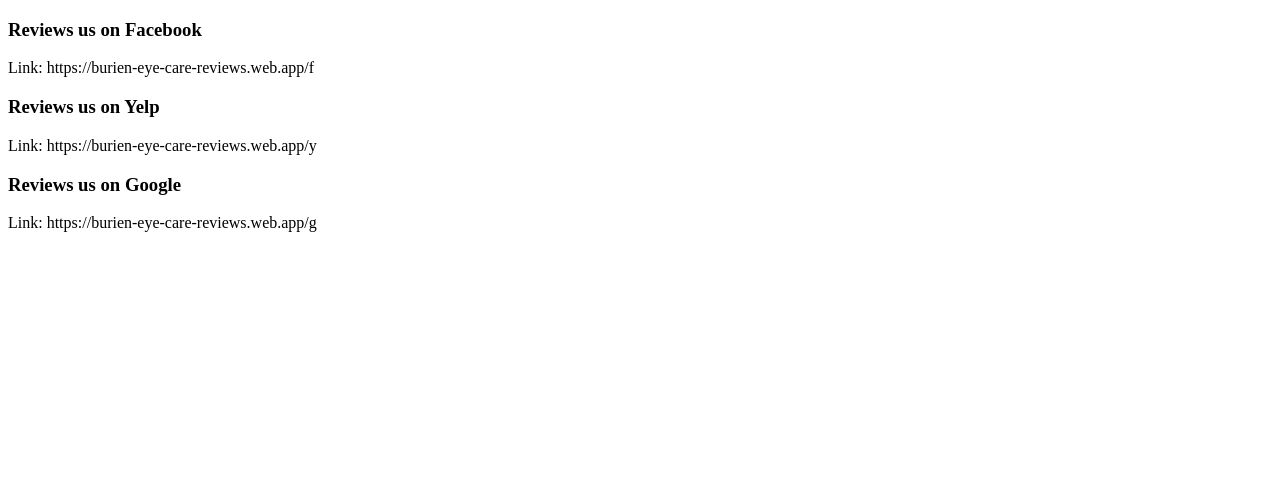
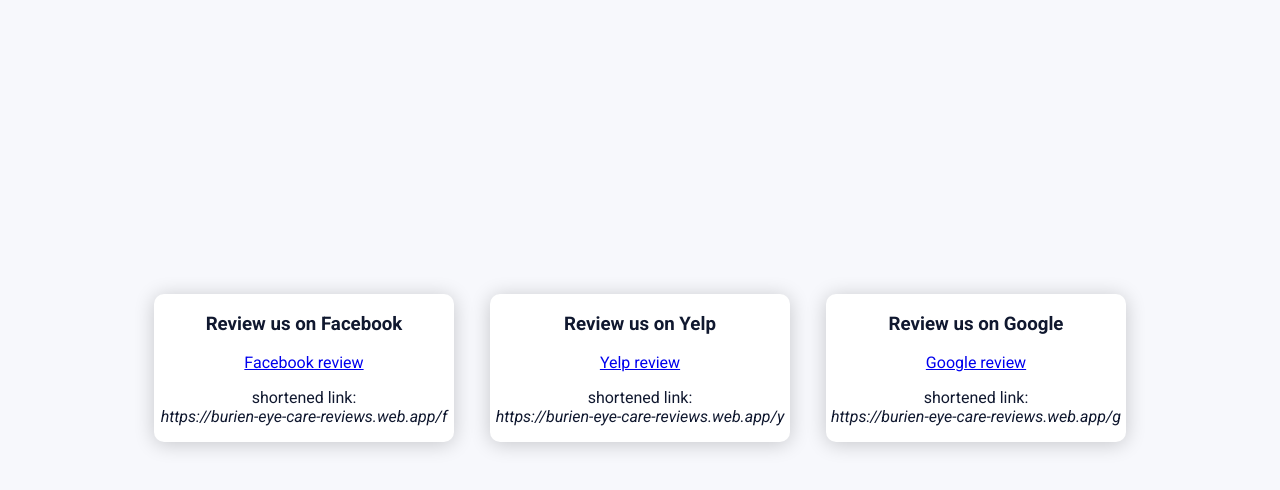
Before and after one commit to fahdfaria/burien-eye-care-reviews, a website: page public/index.html in a window 1280 px wide. Drawn offline with Linux system fonts and the light colour scheme.

Commit message:
adding styles to landing page

```diff
--- a/public/index.html
+++ b/public/index.html
@@ -3,23 +3,32 @@
   <head>
     <meta charset="utf-8">
     <meta name="viewport" content="width=device-width, initial-scale=1">
+    <link rel="stylesheet" href="styles.css">
     <script src="script.js" charset="utf-8"></script>
     <title>Burien Eye Care URL Shortner</title>
     </head>
     <body>
+      <main>
+
       <section class="reviewContainer">
+
         <article class="reviewLinks">
-          <h3>Reviews us on Facebook</h3>
-          <span>Link: <a>https://burien-eye-care-reviews.web.app/f</a> </span>
+          <h3>Review us on Facebook</h3>
+          <a href="https://burien-eye-care-reviews.web.app/f">Facebook review</a>
+          <p>shortened link:<br/><span>https://burien-eye-care-reviews.web.app/f</span></p>
         </article>
         <article class="reviewLinks">
-          <h3>Reviews us on Yelp</h3>
-          <span>Link: <a>https://burien-eye-care-reviews.web.app/y</a> </span>
+          <h3>Review us on Yelp</h3>
+          <a href="https://burien-eye-care-reviews.web.app/y">Yelp review</a>
+          <p>shortened link:<br/><span>https://burien-eye-care-reviews.web.app/y</span></p>
         </article>
         <article class="reviewLinks">
-          <h3>Reviews us on Google</h3>
-          <span>Link: <a>https://burien-eye-care-reviews.web.app/g</a> </span>
+          <h3>Review us on Google</h3>
+          <a href="https://burien-eye-care-reviews.web.app/g">Google review</a>
+          <p>shortened link:<br/><span>https://burien-eye-care-reviews.web.app/g</span></p>
         </article>
+      </main>
+
       </section>
     </body>
 </html>
--- /dev/null
+++ b/public/styles.css
@@ -0,0 +1,38 @@
+@import url("https://fonts.googleapis.com/css2?family=Roboto:ital,wght@0,300;0,400;0,500;0,700;1,400&display=swap");
+
+body{
+  box-sizing: border-box;
+  background-color: #f7f8fc;
+  font-family: "Roboto", sans-serif;
+  color: #10182f;
+}
+
+main{
+  display: flex;
+  justify-content: center;
+  align-items: center;
+  height: 90vh;
+}
+.reviewContainer{
+  display: grid;
+  grid-template-columns: auto auto auto;
+  grid-column-gap: 1rem;
+}
+
+.reviewLinks{
+  margin: 10px;
+  background-color: #fff;
+  border-radius: 10px;
+  box-shadow: 0 2px 20px rgba(0, 0, 0, 0.2);
+  overflow: hidden;
+  width: 300px;
+  text-align: center;
+}
+
+.reviewLinks:hover{
+    box-shadow: 0 8px 16px 0 rgba(0,0,0,0.2);
+}
+
+p span{
+  font-style: italic;
+}
```
Also changed, not shown: public/script.js (added).
